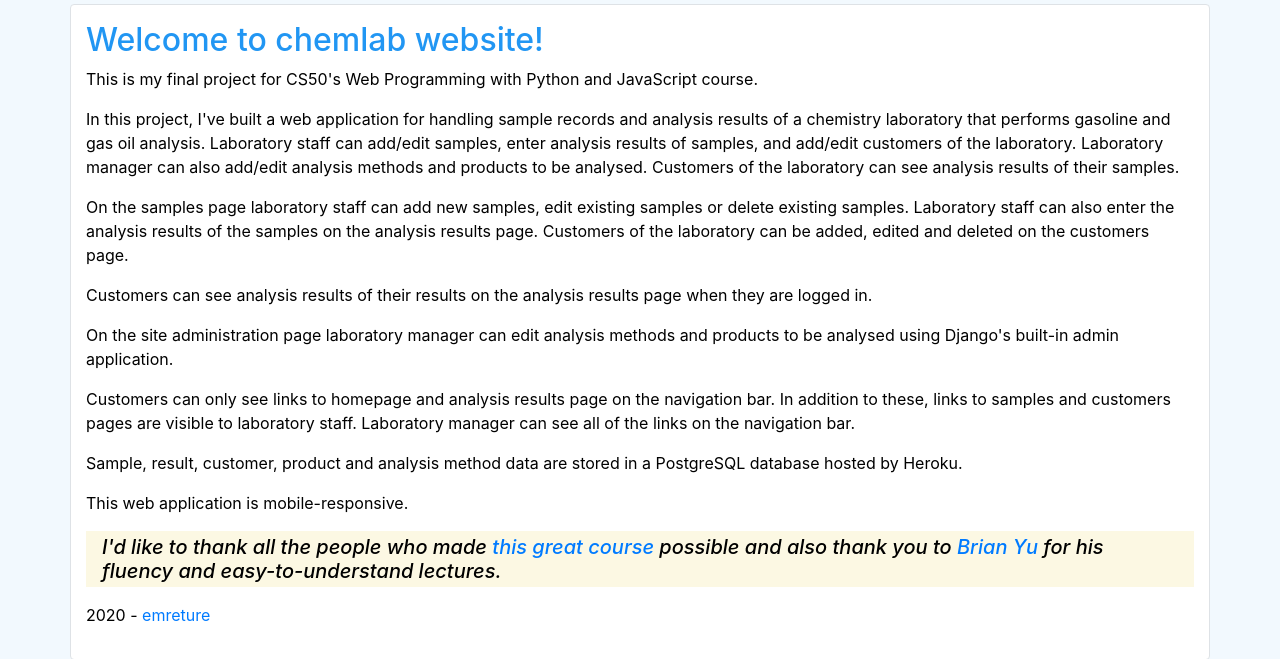
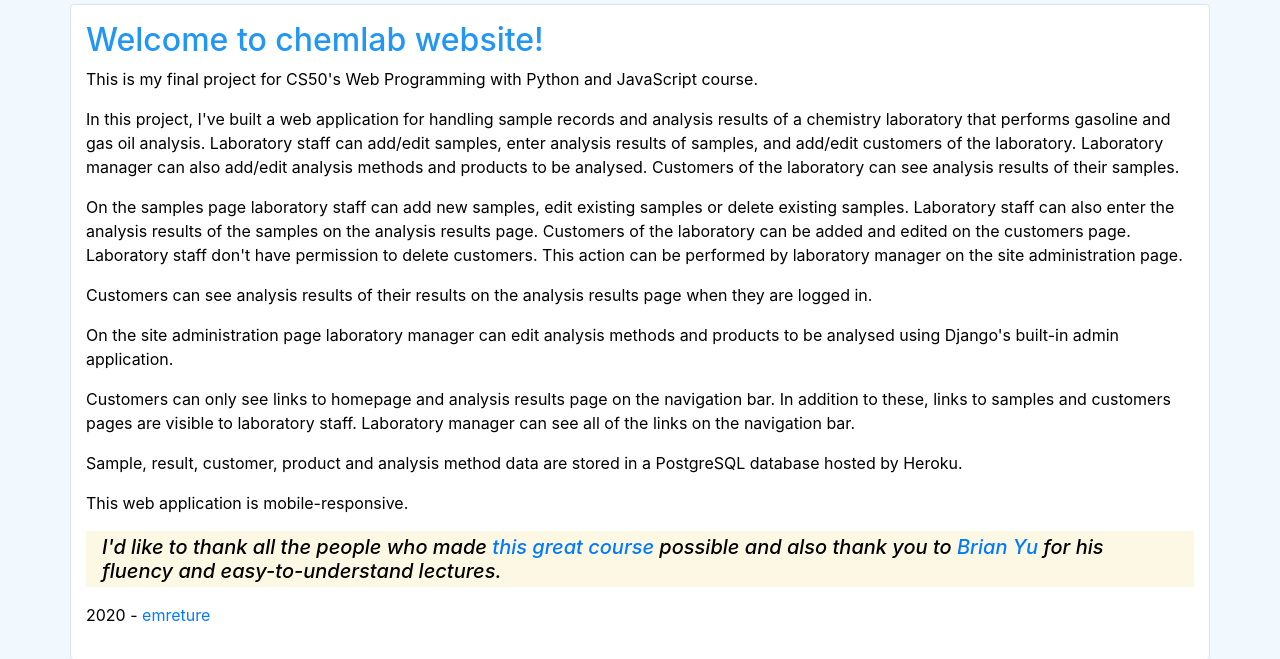
Before and after one commit to emreture/cs50web-chemlab, a Django app: page / in a window 1280 px wide. Shown: the part 56-715 px from the top of the page. Run offline with Django 3.2, Linux system fonts and the light colour scheme; some libraries are stand-ins or nearby versions.

Commit message:
Complete customers app.

```diff
--- a/templates/index.html
+++ b/templates/index.html
@@ -18,7 +18,8 @@ Chemlab Home
         results of their samples.
       </p>
       <p>On the samples page laboratory staff can add new samples, edit existing samples or delete existing samples. Laboratory staff can also enter the
-        analysis results of the samples on the analysis results page. Customers of the laboratory can be added, edited and deleted on the customers page.
+        analysis results of the samples on the analysis results page. Customers of the laboratory can be added and edited on the customers page.
+        Laboratory staff don't have permission to delete customers. This action can be performed by laboratory manager on the site administration page.
       </p>
       <p>Customers can see analysis results of their results on the analysis results page when they are logged in.</p>
       <p>On the site administration page laboratory manager can edit analysis methods and products to be analysed using Django's built-in admin application.</p>
```
